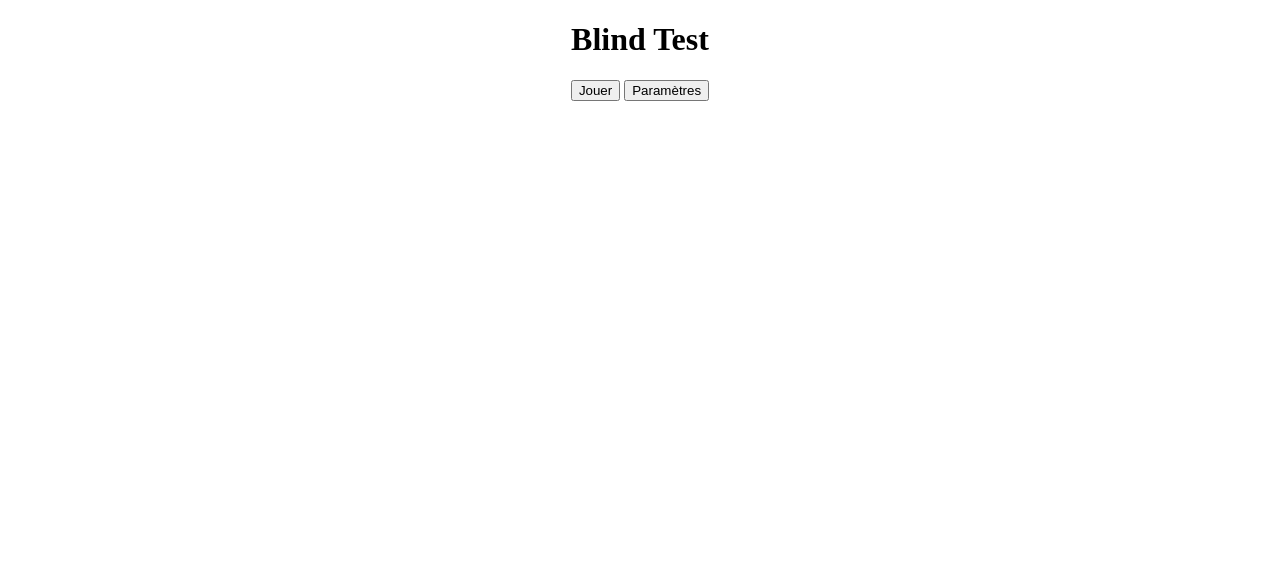
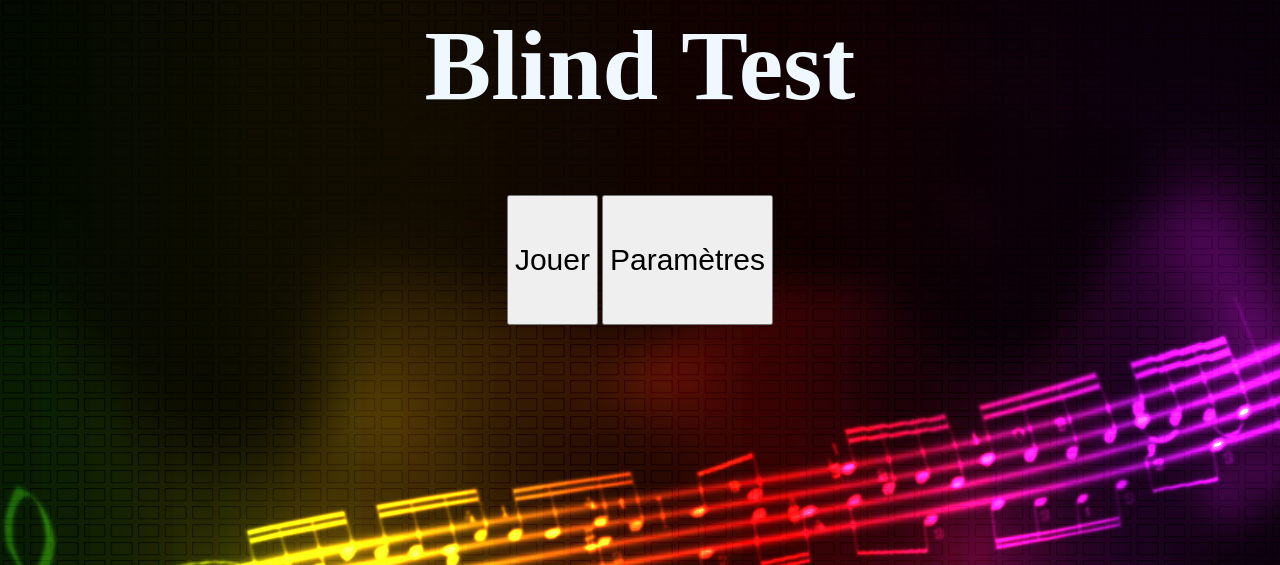
Before and after one commit to alexisJouin/gestionnaireBlindTest, a PHP site: page / in a window 1280 px wide. Shown: the top 565 px of the page. Run offline with PHP 8.4, Linux system fonts and the light colour scheme.

Commit message:
ADD: debut site

```diff
--- a/index.html
+++ b/index.html
@@ -8,8 +8,9 @@
     <title>Blind_Test</title>
 </head>
 <body>
-    <h1>Blind Test</h1>
+    <h1>Blind Test</h1><br><br><br><br>
     <a href="play.php"><button>Jouer</button></a>
-    <a href="settings.php"><button>Paramètres</button></a>
+    <a href="settings.php"><button>Paramètres</button></a><br>
+
 </body>
 </html>
--- a/style.css
+++ b/style.css
@@ -1,3 +1,21 @@
 *{
     text-align: center;
 }
+
+h1{
+    color: aliceblue;
+    text-align: center;
+    font-size: 100px;
+    margin: auto;
+}
+
+button{
+    width: auto;
+    height: 130px;
+    font-size: 30px;
+}
+
+body{
+    background-image: url("background3.jpg");
+    background-size: cover;
+}
```
Also changed, not shown: background3.jpg (added), imageparam.png (added), imageplay.png (added).
